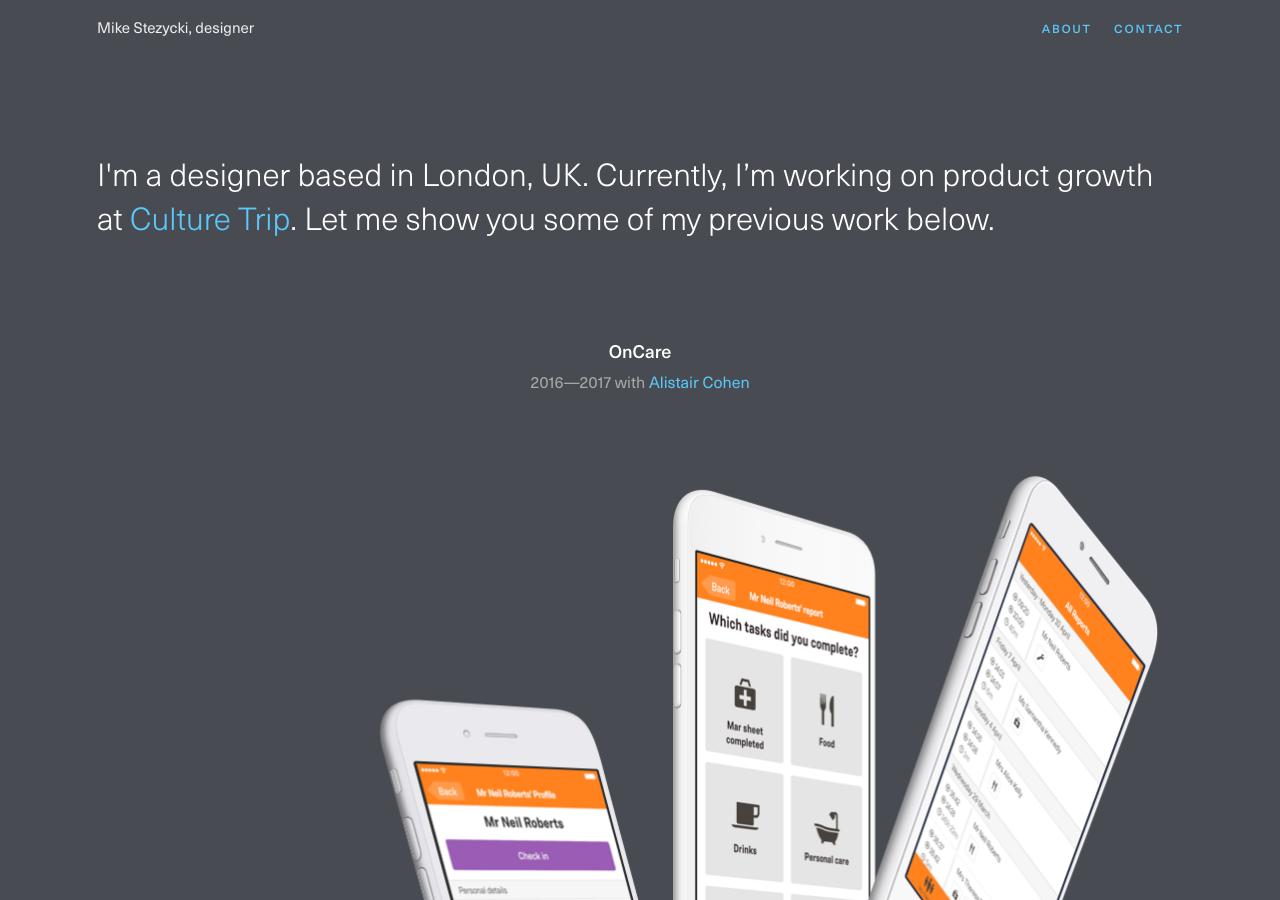
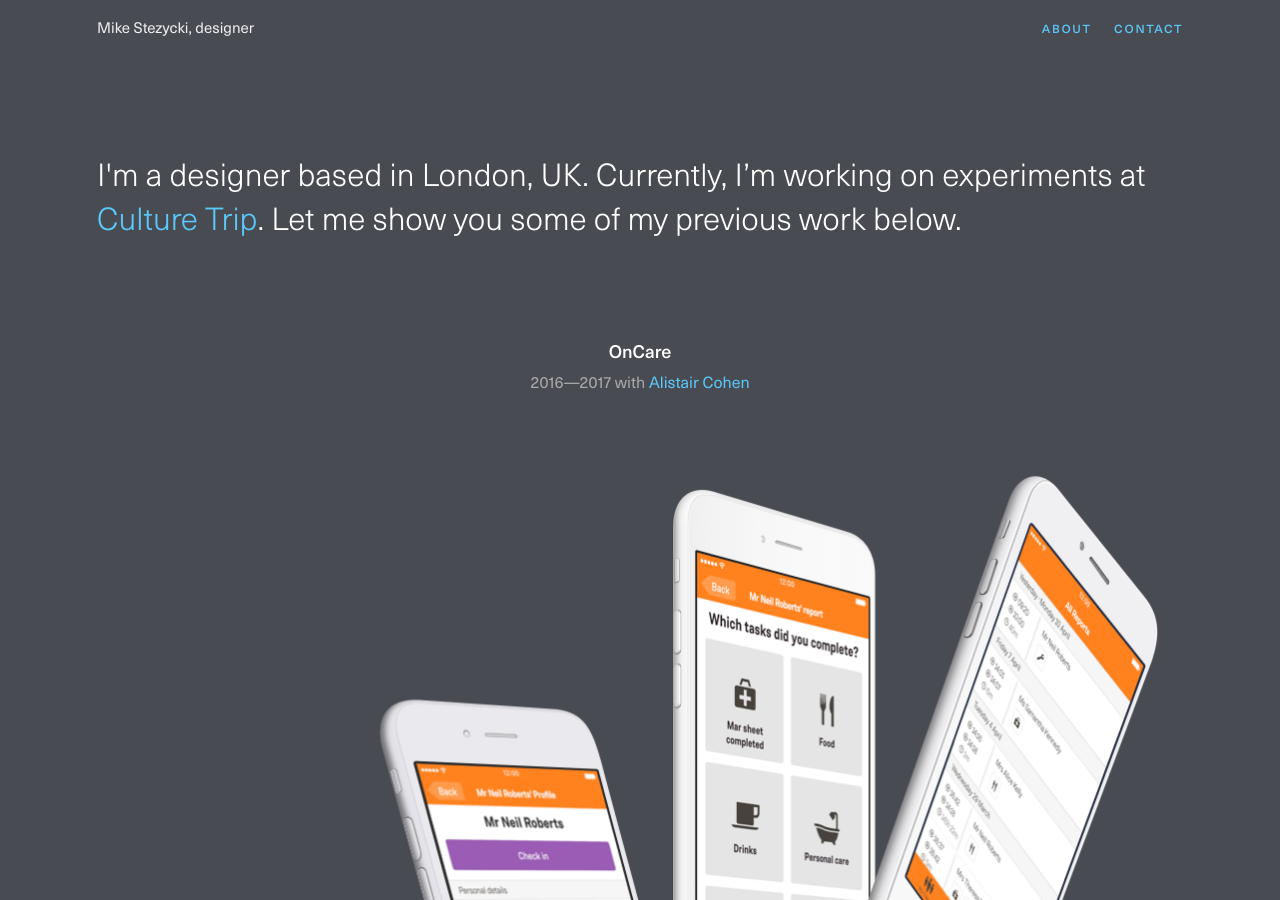
Before and after one commit to mr-stezz/mr-stezz.github.io, a Jekyll site: the page built from index.html, in a window 1280 px wide and 900 px high. Built offline with Jekyll 4.4.1, drawn with Linux system fonts in a browser that asks for light colours.

Commit message:
Change intro copy

```diff
--- a/index.html
+++ b/index.html
@@ -2,7 +2,7 @@
 layout: home
 title: Home
 ---
-<h1 class="heading  alpha  w--300  u--m-bottom--huge">I'm a designer based in London, UK. Currently, I’m working on product growth at <a href="https://theculturetrip.com" title="Location based inspiration and content to make you feel like a local, everywhere.">Culture Trip</a>. Let me show you some of my previous work below.</h1>
+<h1 class="heading  alpha  w--300  u--m-bottom--huge">I'm a designer based in London, UK. Currently, I’m working on experiments at <a href="https://theculturetrip.com" title="Location based inspiration and content to make you feel like a local, everywhere.">Culture Trip</a>. Let me show you some of my previous work below.</h1>
 <section class="u--m-bottom--huge">
   <h2 class="heading  no-spacing  page-title">OnCare</h2>
   <p class="heading  page-subtitle  t--center">2016&mdash;2017 with <a href="https://twitter.com/alistairsbrain" title="Alistair Cohen's Twitter profile">Alistair Cohen</a></p>
```
